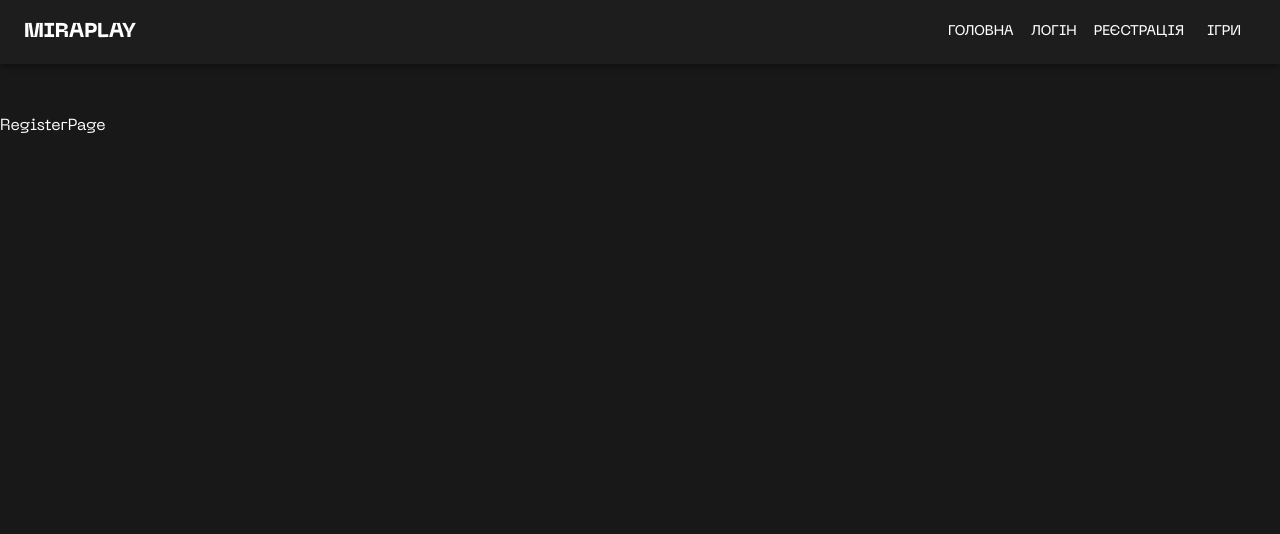
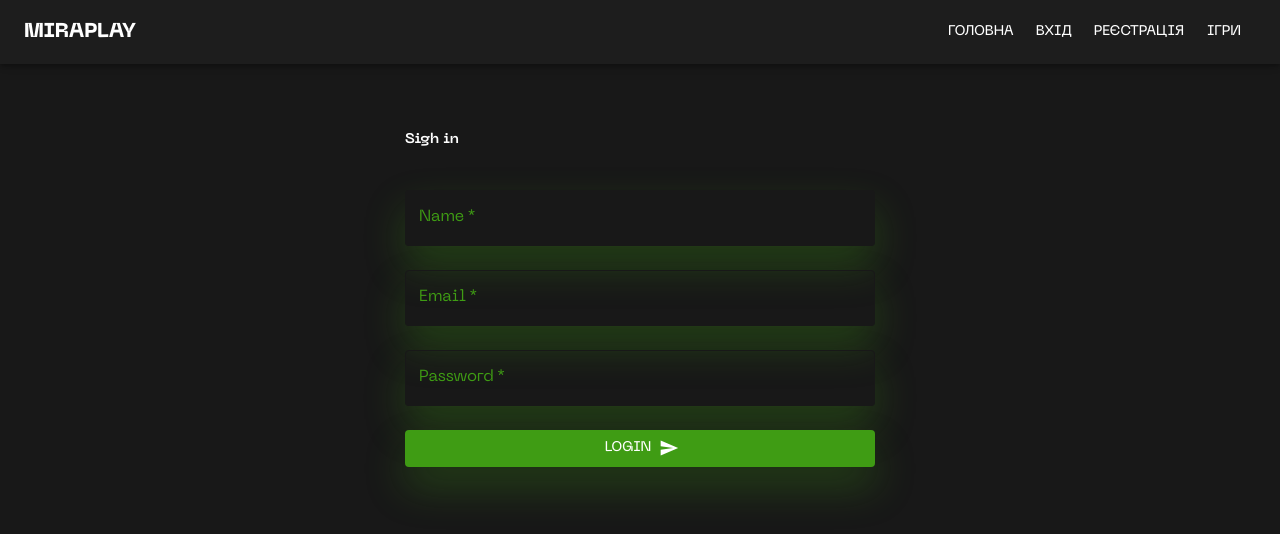
Before and after one commit to Bad-Raider/miraplay_test_client, a React (Vite) app: page /register in a window 1280 px wide. Shown: the top 534 px of the page. Built offline with nearby package versions, Linux system fonts and the light colour scheme.

Commit message:
add regist form

```diff
--- a/src/components/Header/Header.jsx
+++ b/src/components/Header/Header.jsx
@@ -18,7 +18,7 @@ import Button from '@mui/material/Button';
 const drawerWidth = 240;
 const navItems = [
     { label: 'Головна', path: '/' },
-    { label: 'Логін', path: '/login' },
+    { label: 'Вхід', path: '/login' },
     { label: 'Реєстрація', path: '/register' },
     { label: 'Ігри', path: '/games' },
 ];
--- /dev/null
+++ b/src/components/RegisterForm/RegisterForm.jsx
@@ -0,0 +1,131 @@
+import TextField from '@mui/material/TextField';
+import Button from '@mui/material/Button';
+import SendIcon from '@mui/icons-material/Send';
+
+const RegisterForm = () => {
+    return (
+        <form
+            style={{
+                maxWidth: '500px',
+                padding: '15px',
+                marginRight: 'auto',
+                marginLeft: 'auto',
+            }}
+            autoComplete="off"
+        >
+            <h2
+                style={{
+                    marginBottom: '40px',
+                }}
+            >
+                Sigh in{' '}
+            </h2>
+            <TextField
+                id="outlined-basic"
+                label="Name"
+                variant="outlined"
+                type="text"
+                name="name"
+                required
+                sx={{
+                    width: '100%',
+                    mb: 3,
+                    '& .MuiOutlinedInput-root': {
+                        '&:hover fieldset': {
+                            borderColor: '#3f9c14',
+                        },
+                        '&.Mui-focused fieldset': {
+                            borderColor: '#3f9c14',
+                        },
+                        fieldset: {
+                            borderColor: '#181818',
+                            boxShadow: '0 20px 40px rgba(63,156,20,.3)',
+                        },
+                    },
+                }}
+                InputLabelProps={{
+                    style: { color: '#3f9c14' },
+                }}
+                InputProps={{
+                    style: { color: 'white' },
+                }}
+            />
+            <TextField
+                id="outlined-basic"
+                label="Email"
+                variant="outlined"
+                type="email"
+                name="email"
+                required
+                sx={{
+                    width: '100%',
+                    mb: 3,
+                    '& .MuiOutlinedInput-root': {
+                        '&:hover fieldset': {
+                            borderColor: '#3f9c14',
+                        },
+                        '&.Mui-focused fieldset': {
+                            borderColor: '#3f9c14',
+                        },
+                        fieldset: {
+                            borderColor: '#181818',
+                            boxShadow: '0 20px 40px rgba(63,156,20,.3)',
+                        },
+                    },
+                }}
+                InputLabelProps={{
+                    style: { color: '#3f9c14' },
+                }}
+                InputProps={{
+                    style: { color: 'white' },
+                }}
+            />
+            <TextField
+                id="outlined-basic"
+                label="Password"
+                variant="outlined"
+                type="password"
+                name="password"
+                required
+                sx={{
+                    width: '100%',
+                    mb: 3,
+                    '& .MuiOutlinedInput-root': {
+                        '&:hover fieldset': {
+                            borderColor: '#3f9c14',
+                        },
+                        '&.Mui-focused fieldset': {
+                            borderColor: '#3f9c14',
+                        },
+                        fieldset: {
+                            borderColor: '#181818',
+                            boxShadow: '0 20px 40px rgba(63,156,20,.3)',
+                        },
+                    },
+                }}
+                InputLabelProps={{
+                    style: {
+                        color: '#3f9c14',
+                    },
+                }}
+                InputProps={{
+                    style: { color: 'white' },
+                }}
+            />
+            <Button
+                style={{
+                    backgroundColor: '#3f9c14',
+                    boxShadow: '0 20px 40px rgba(63,156,20,.3)',
+                }}
+                variant="contained"
+                type="submit"
+                endIcon={<SendIcon />}
+                sx={{ width: '100%', mb: 3 }}
+            >
+                Login
+            </Button>
+        </form>
+    );
+};
+
+export default RegisterForm;
--- a/src/pages/RegisterPage.jsx
+++ b/src/pages/RegisterPage.jsx
@@ -1,8 +1,9 @@
+import RegisterForm from "../components/RegisterForm/RegisterForm";
+
+
 const RegisterPage = ()=>{
 
-    return (
-        <div>RegisterPage</div>
-    )
+    return <RegisterForm/>
 }
 
 export default RegisterPage;
```
